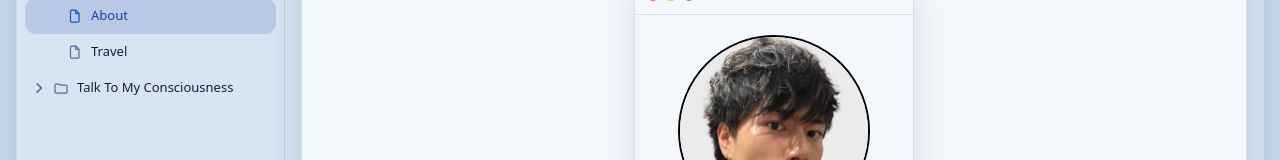
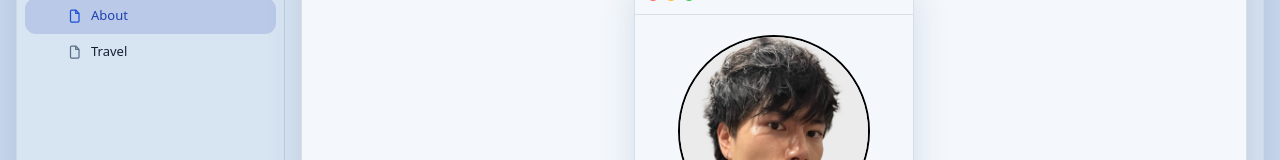
Before and after one commit to collin-ng/personal-website, a React (Vite) app: page /curious/about in a window 1280 px wide. Shown: the part 176-336 px from the top of the page. Built offline with nearby package versions, Linux system fonts and the light colour scheme.

Commit message:
Temporarily disable AI chatbot-related pages and navigation items. Commented out AboutThisPage and ChatPage imports, as well as their corresponding routes and navigation entries, indicating they are not actively being worked on.

```diff
--- a/src/App.tsx
+++ b/src/App.tsx
@@ -2,8 +2,9 @@ import { BrowserRouter, Navigate, Route, Routes } from 'react-router-dom'
 import { DEFAULT_PATH } from './data/nav'
 import { AppShell } from './layouts/AppShell'
 import { ThemeProvider } from './theme/ThemeProvider'
-import { AboutThisPage } from './pages/consciousness/AboutThis'
-import { ChatPage } from './pages/consciousness/Chat'
+// Temporarily disabled — not actively working on this section
+// import { AboutThisPage } from './pages/consciousness/AboutThis'
+// import { ChatPage } from './pages/consciousness/Chat'
 import { AboutPage } from './pages/curious/About'
 import { TravelPage } from './pages/curious/Travel'
 import { ContactPage } from './pages/recruiters/Contact'
@@ -38,8 +39,9 @@ export default function App() {
             <Route path="recruiters/contact" element={<ContactPage />} />
             <Route path="curious/about" element={<AboutPage />} />
             <Route path="curious/travel" element={<TravelPage />} />
-            <Route path="consciousness/chat" element={<ChatPage />} />
-            <Route path="consciousness/about" element={<AboutThisPage />} />
+            {/* Temporarily disabled — not actively working on this section */}
+            {/* <Route path="consciousness/chat" element={<ChatPage />} /> */}
+            {/* <Route path="consciousness/about" element={<AboutThisPage />} /> */}
             <Route path="*" element={<Navigate to={DEFAULT_PATH} replace />} />
           </Route>
         </Routes>
--- a/src/data/nav.ts
+++ b/src/data/nav.ts
@@ -48,22 +48,23 @@ export const navTree: NavItem[] = [
       { id: 'curious-travel', label: 'Travel', path: '/curious/travel' },
     ],
   },
-  {
-    id: 'consciousness',
-    label: 'Talk To My Consciousness',
-    children: [
-      {
-        id: 'consciousness-chat',
-        label: 'Chat',
-        path: '/consciousness/chat',
-      },
-      {
-        id: 'consciousness-about',
-        label: 'About this',
-        path: '/consciousness/about',
-      },
-    ],
-  },
+  // Temporarily disabled — not actively working on this section
+  // {
+  //   id: 'consciousness',
+  //   label: 'Talk To My Consciousness',
+  //   children: [
+  //     {
+  //       id: 'consciousness-chat',
+  //       label: 'Chat',
+  //       path: '/consciousness/chat',
+  //     },
+  //     {
+  //       id: 'consciousness-about',
+  //       label: 'About this',
+  //       path: '/consciousness/about',
+  //     },
+  //   ],
+  // },
 ]
 
 export const DEFAULT_PATH = '/curious/about'
```
